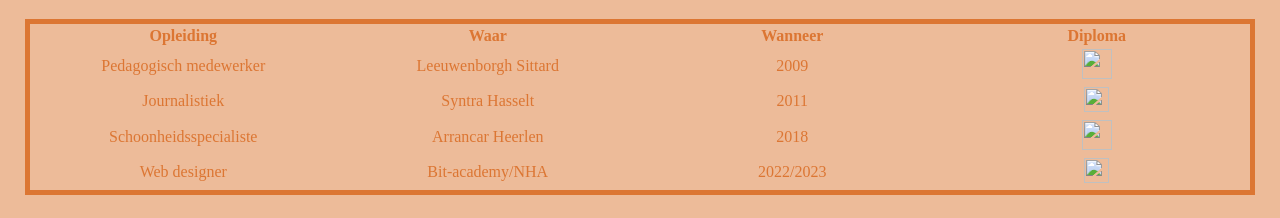
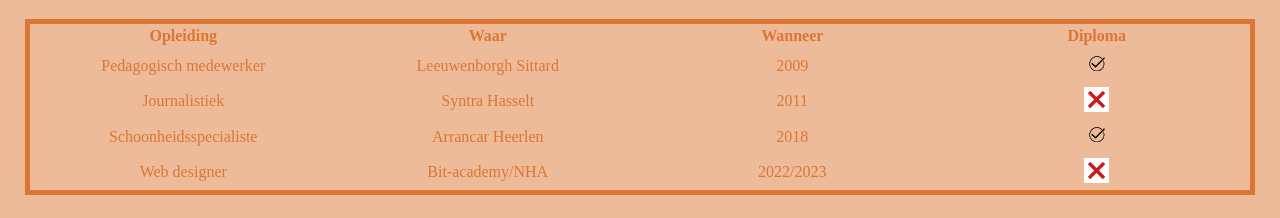
Before and after one commit to kvanmulken/Les15, a plain HTML site: page mijncv.html in a window 1280 px wide. Shown: the part 325-543 px from the top of the page. Drawn offline with Linux system fonts and the light colour scheme.

Commit message:
Update mijncv.html

```diff
--- a/mijncv.html
+++ b/mijncv.html
@@ -39,28 +39,28 @@
       <td>Pedagogisch medewerker</td>
       <td>Leeuwenborgh Sittard</td>
       <td>2009</td>
-      <td><img src="Afbeeldingen/check.png" height="30" width="30"></a></td>
+      <td><img src="check.png" height="30" width="30"></a></td>
   </tr>
 <!--rij 2-->
   <tr>
       <td>Journalistiek</td>
       <td>Syntra Hasselt</td>
       <td>2011</td>
-      <td><img src="Afbeeldingen/kruis.jpg" height="25" width="25"></a></td>
+      <td><img src="kruis.jpg" height="25" width="25"></a></td>
   </tr>
 <!--rij 3-->
   <tr>
       <td>Schoonheidsspecialiste</td>
       <td>Arrancar Heerlen</td>
       <td>2018</td>
-      <td><img src="Afbeeldingen/check.png" height="30" width="30"></a></td>
+      <td><img src="check.png" height="30" width="30"></a></td>
   </tr>
 <!--rij 4-->
   <tr>
       <td>Web designer</td>
       <td>Bit-academy/NHA</td>
       <td>2022/2023</td>
-      <td><img src="Afbeeldingen/kruis.jpg" height="25" width="25"></a></td>
+      <td><img src="kruis.jpg" height="25" width="25"></a></td>
   </tr>
 </tbody>
 </table>
```
